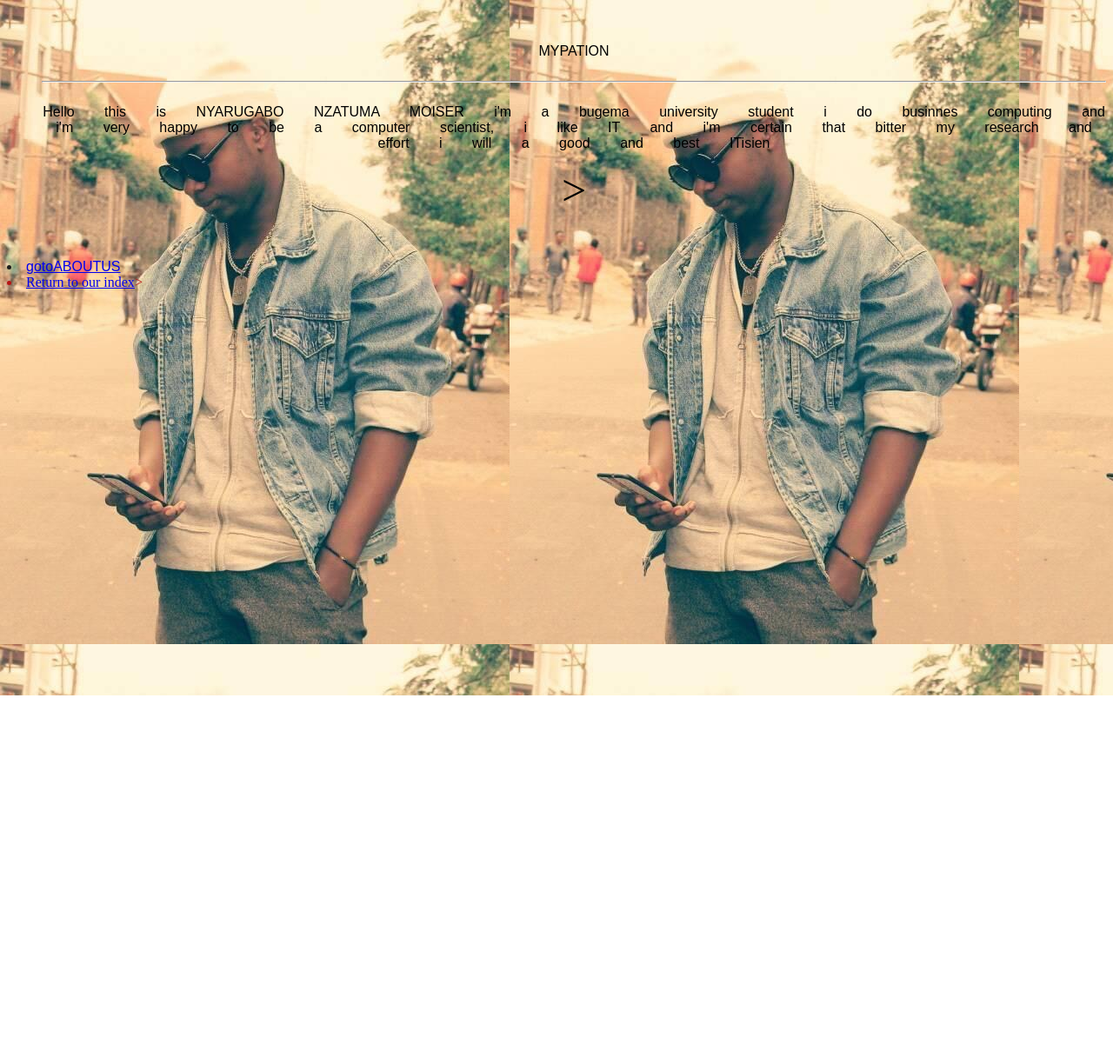
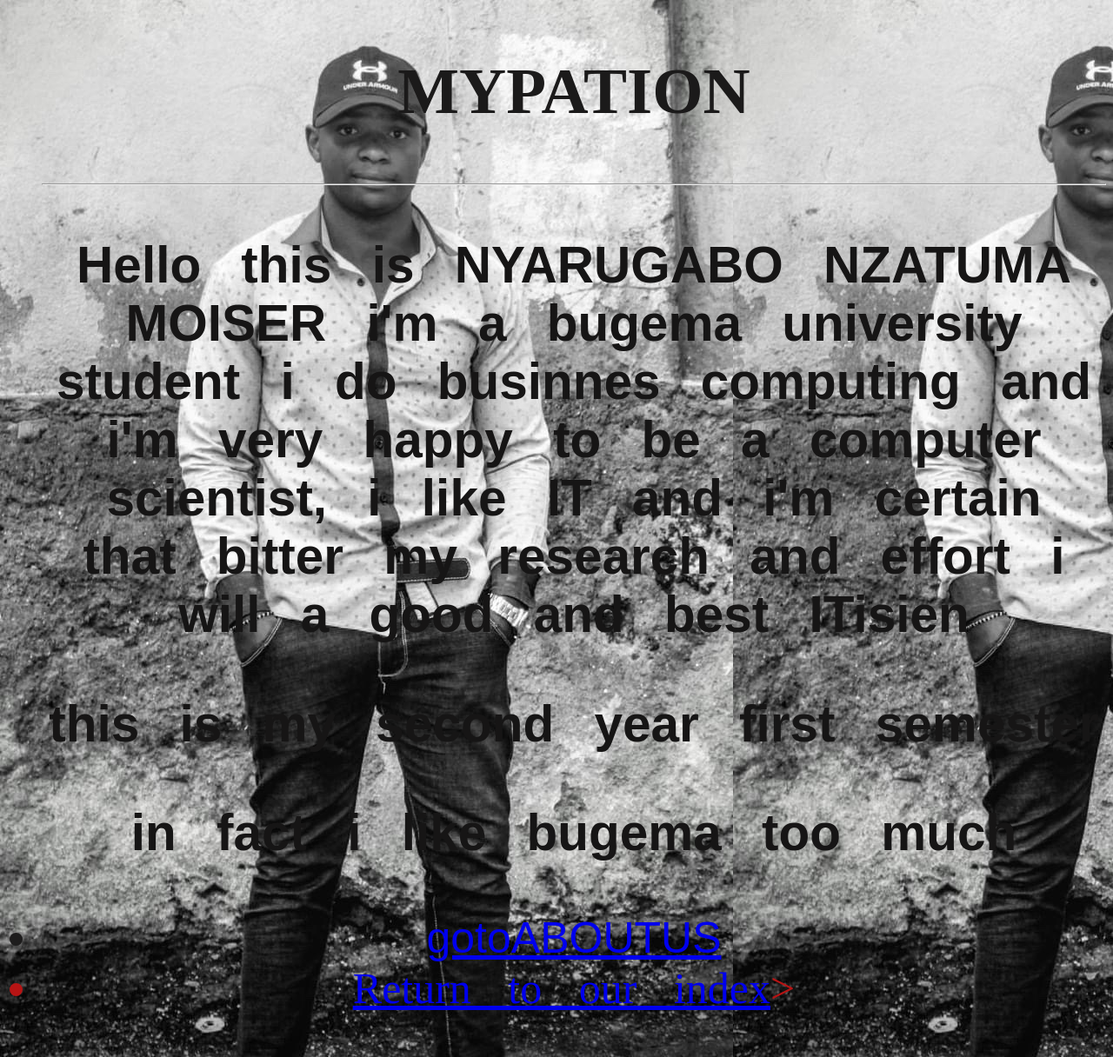
Before and after one commit to nyarugabo17/mid-semester-, a plain HTML site: page mypation.html in a window 1280 px wide. Shown: the whole page at 87% size. Before the commit the page ends 800 px from the top, so only its background shows below. Drawn offline with Linux system fonts and the light colour scheme.

Commit message:
Add files via upload

```diff
--- a/mypation.html
+++ b/mypation.html
@@ -5,14 +5,18 @@
     <meta http-equiv="X-UA-Compatible" content="IE=edge">
     <meta name="viewport" content="width=device-width, initial-scale=1.0">
     <title>INTRODUCTION TO CSS</title>
-    <link rel="stylesheet" href="index.css">
+    <link rel="stylesheet" href="gallery.css">
 </head>
 <body>
     <ul>
-        <P> MYPATION</P>
+        <h2> MYPATION</h2>
         <hr>
-        <P>Hello this is NYARUGABO NZATUMA MOISER i'm a bugema university student  i do businnes computing and i'm very happy to be a computer scientist, i like IT and i'm certain that bitter my research and effort i will a good and best ITisien  </P>>
-    </ul>
+        <h3>Hello this is NYARUGABO NZATUMA MOISER
+            i'm a bugema university student  i do businnes computing
+            and i'm very happy to be a computer scientist, i like IT and i'm certain that bitter
+             my research and effort i will a good and best ITisien</h3>
+             <h3>this is my second year first semester </h3>
+             <h3>in fact  i like bugema too much</h3>
     </body>
 
 <li style="font-family: sans-serif ;"><a href="aboutus.html">gotoABOUTUS</a></li>
```
